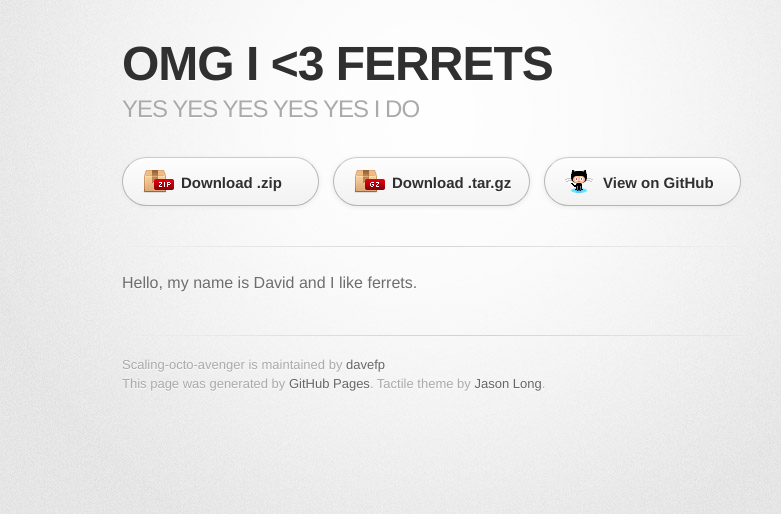
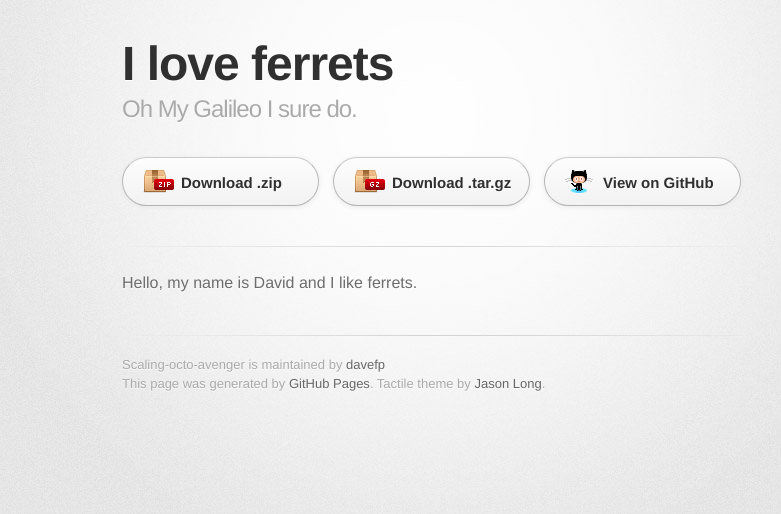
Before and after one commit to edward/scaling-octo-avenger, a plain HTML site: page index.html in a window 1280 px wide. Shown: the whole page, without its empty margins (208-989 px from the left). Drawn offline with Linux system fonts and the light colour scheme; a web font is replaced by a local one.

Commit message:
Tweak copy for inclusivity

```diff
--- a/index.html
+++ b/index.html
@@ -18,8 +18,8 @@
       <div class="inner">
 
         <header>
-          <h1>OMG I &lt;3 FERRETS</h1>
-          <h2>YES YES YES YES YES I DO</h2>
+          <h1>I love ferrets</h1>
+          <h2>Oh My Galileo I sure do.</h2>
         </header>
 
         <section id="downloads" class="clearfix">
```
